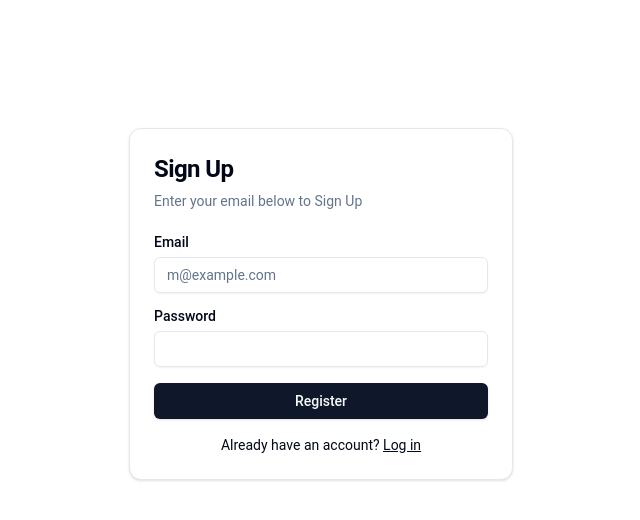
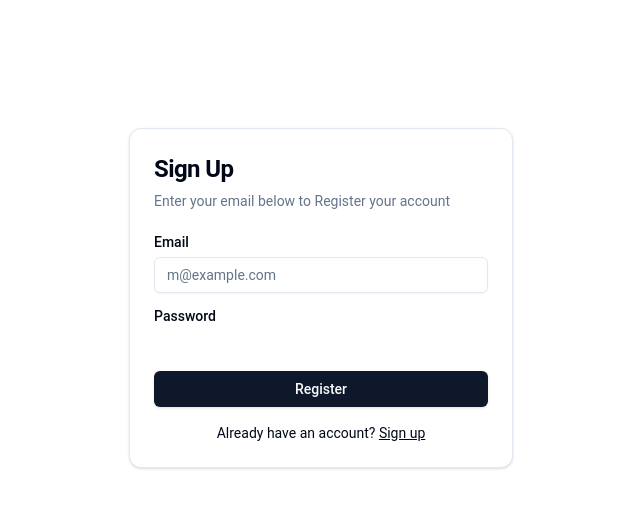
Before and after one commit to CodeforNitin/Coverz-fullStack-project, a React (Vite) app in the folder frontend/: page /signup in a window 1280 px wide. Shown: the top 520 px of the page, without its empty margins (319-959 px from the left). Built offline with nearby package versions, Linux system fonts and the light colour scheme.

Commit message:
Baisc Functionality of sign up/login done

```diff
--- /dev/null
+++ b/frontend/src/hooks/useSignup.tsx
@@ -0,0 +1,48 @@
+import { useState } from 'react'
+import { useAuthContext } from './useAuthContext'
+
+export const useSignup = () => {
+  const [error, setError] = useState<string>('')
+  const [isSignUp, setIsSignUp] = useState<string>('')
+  const [isLoading, setIsLoading]= useState<boolean>(false)
+  const { dispatch } = useAuthContext()
+
+  const signup = async (email:string, password:string) => {
+    setIsLoading(true)
+    setError('')
+
+    try{
+        const response = await fetch('http://localhost:4000/api/users/signup', {
+            method: 'POST',
+            headers: {'Content-Type': 'application/json'},
+            body: JSON.stringify({ email, password })
+          })
+          const json = await response.json()
+          console.log(json);
+
+          if (!response.ok) {
+            setIsLoading(false)
+            setError(json.error)
+          }
+          if (response.ok) {
+            // save the user to local storage
+            localStorage.setItem('user', JSON.stringify(json))
+
+            // update the auth context
+            dispatch({type: 'LOGIN', payload: json})
+
+            //
+            setIsSignUp('Registered Successfully ✅')
+
+            // update loading state
+            setIsLoading(false)
+          }
+    }
+    catch(err){
+        console.log(err)
+    }
+
+  }
+
+  return { signup, isLoading, error ,isSignUp}
+}
--- a/frontend/src/pages/Login.tsx
+++ b/frontend/src/pages/Login.tsx
@@ -10,7 +10,7 @@ import {
 import { Input } from "../components/ui/input";
 import { Label } from "../components/ui/label";
 import MaxWidthWrapper from "../components/MaxWidthWrapper";
-import { useState,useRef } from "react";
+import { useState } from "react";
 import { useLogin } from "../hooks/useLogin";
 
 
--- a/frontend/src/pages/Signup.tsx
+++ b/frontend/src/pages/Signup.tsx
@@ -10,14 +10,57 @@ import {
 import { Input } from "../components/ui/input";
 import { Label } from "../components/ui/label";
 import MaxWidthWrapper from "../components/MaxWidthWrapper";
+import { useState } from "react";
+import { useSignup } from "../hooks/useSignup";
+
 
 export function SignupForm() {
+  // Assuming these are the types you expect for each value
+  type SignupFunction = (email: string, password: string) => void;
+  type ErrorType = string | null;
+  type IsLoadingType = boolean;
+  type IsSignUp = string;
+
+
+  const [email, setEmail] = useState<string>("");
+  const [password, setPassword] = useState<string>("");
+  const {
+    signup,
+    error,
+    isLoading,
+    isSignUp
+  }: { signup: SignupFunction; error: ErrorType; isLoading: IsLoadingType;isSignUp:IsSignUp} =
+    useSignup();
+
+  const handleSubmit = async (e: React.MouseEvent<HTMLFormElement>) => {
+
+      e.preventDefault();
+      await signup(email, password);
+
+    //need to work on this
+    // if (error) {
+    //   console.log('ia ma in frontend', error)
+    //   console.log(passwordRef.current)
+    // }
+
+    // if (error && error.includes('password')) {
+    //   // Clear password field and add red border class
+    //   setPassword('');
+    //   if (passwordRef.current) {
+    //     passwordRef.current.focus();
+    //   }
+    // }
+  };
+
   return (
     <MaxWidthWrapper className="pb-24 pt-10 sm:pb-32 lg:gap-x-0 xl:gap-x-8 lg:pt-24 xl:pt-32 lg:pb-52">
-      <Card className="mx-auto max-w-sm">
+      <form className="login" onSubmit={handleSubmit}>
+        <Card className="mx-auto max-w-sm ">
           <CardHeader>
             <CardTitle className="text-2xl">Sign Up</CardTitle>
-          <CardDescription>Enter your email below to Sign Up</CardDescription>
+            <CardDescription>
+              Enter your email below to Register your account
+            </CardDescription>
           </CardHeader>
           <CardContent>
             <div className="grid gap-4">
@@ -27,33 +70,38 @@ export function SignupForm() {
                   id="email"
                   type="email"
                   placeholder="m@example.com"
+                  onChange={(e) => setEmail(e.target.value)}
+                  value={email}
                   required
                 />
               </div>
               <div className="grid gap-2">
                 <div className="flex items-center">
                   <Label htmlFor="password">Password</Label>
-                {/* <NavLink to="#" className="ml-auto inline-block text-sm underline">
-                Forgot your password?
-              </NavLink> */}
                 </div>
-              <Input id="password" type="password" required />
+                <input
+                  id="password"
+                  type="password"
+                  onChange={(e) => setPassword(e.target.value)}
+                  value={password}
+                  required
+                />
               </div>
-            <Button type="submit" className="w-full">
+              <Button className="w-full" type="submit" disabled={isLoading}>
                 Register
               </Button>
-            {/* <Button variant="outline" className="w-full">
-            Login with Google
-          </Button> */}
+              {error && <div className="text-red-500">{`* ${error}`}</div>}
+              {isSignUp && <div>{`${isSignUp}`}</div>}
             </div>
             <div className="mt-4 text-center text-sm">
               Already have an account?{" "}
               <NavLink to="/login" className="underline">
-              Log in
+                Sign up
               </NavLink>
             </div>
           </CardContent>
         </Card>
+      </form>
     </MaxWidthWrapper>
   );
 }
```
Lines whose indentation alone changed are shown as unchanged.
